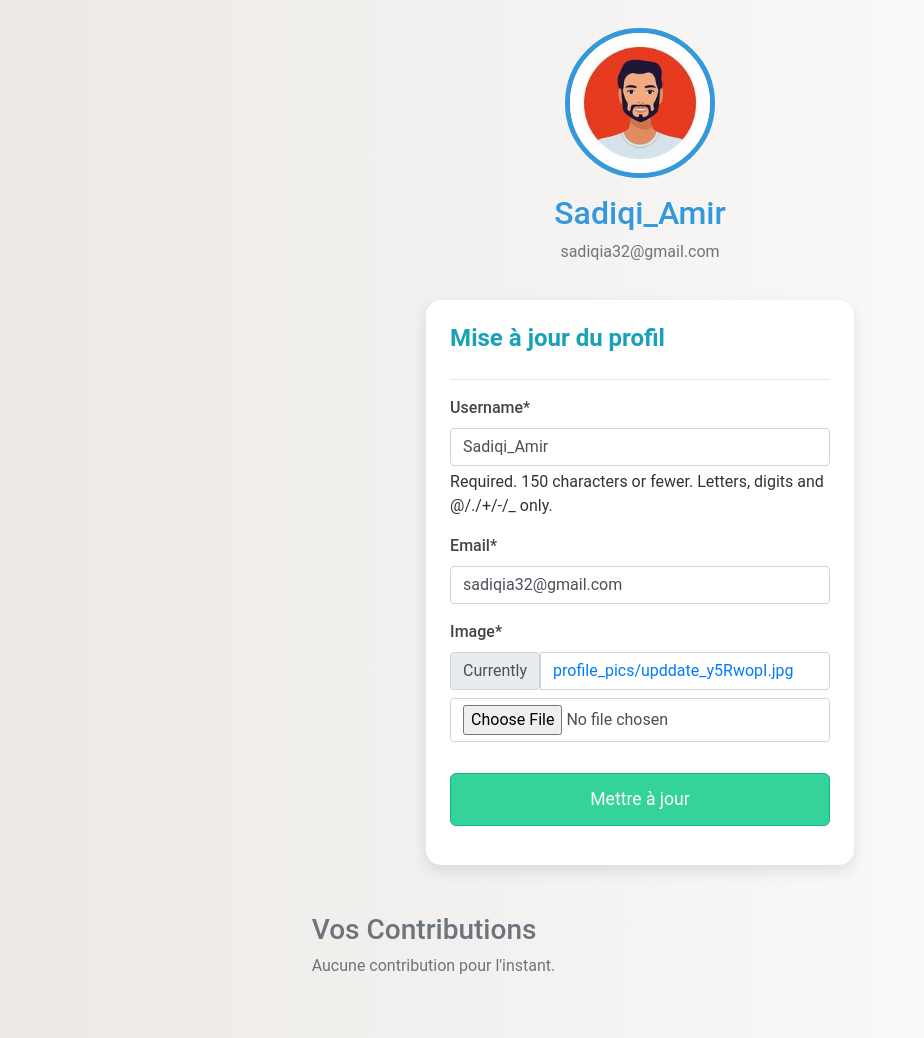
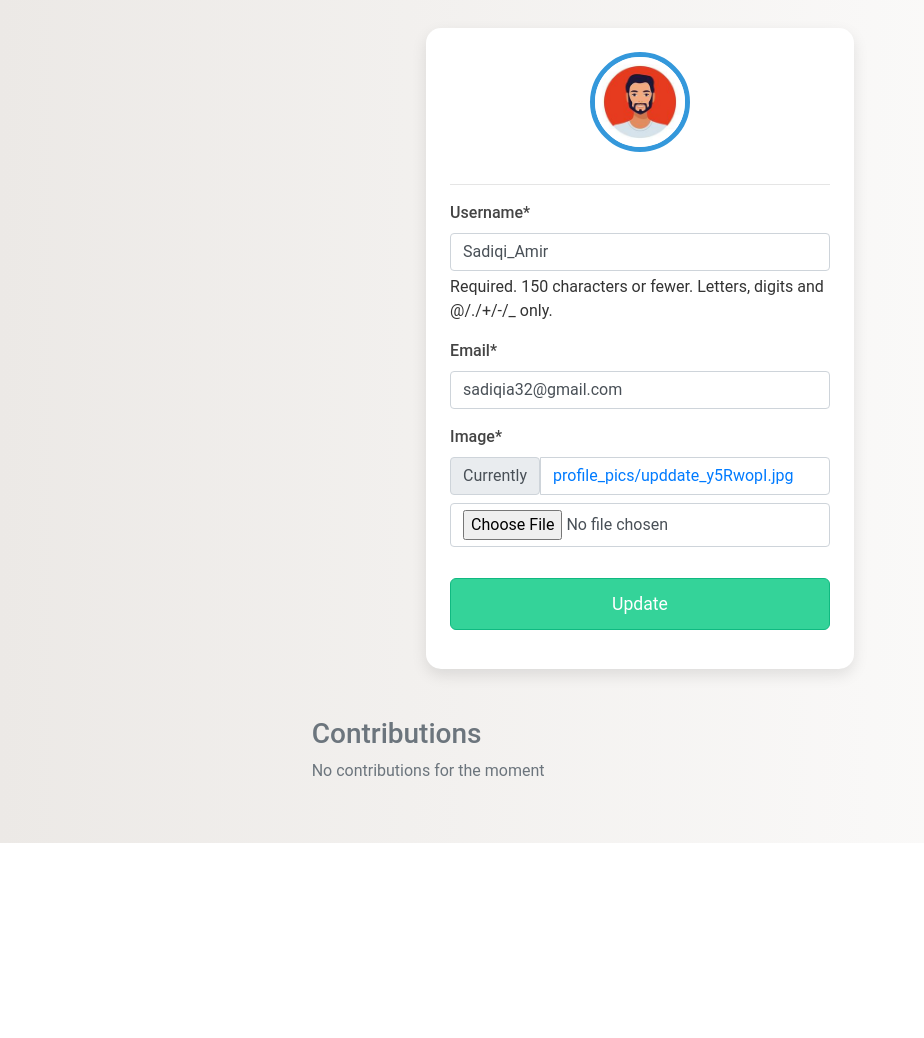
Before and after one commit to asadiqi/Web_Q3_HelbPlace, a Django app: page /profile/ in a window 1280 px wide. Shown: the part 96-1134 px from the top of the page, without its empty margins (0-924 px from the left). After the commit the page ends 939 px from the top, so only its background shows below. Run offline with Django 5.2, Linux system fonts and the light colour scheme; a user stored in the database is signed in; data comes from the database, SQL or seed files in the repository; some libraries are stand-ins or nearby versions.

Commit message:
Update profile.html

```diff
--- a/django_project/users/templates/users/profile.html
+++ b/django_project/users/templates/users/profile.html
@@ -5,33 +5,31 @@
 {% block content %}
 <div class="container py-4">
     <div class="row">
-        <!-- Profil utilisateur -->
-        <div class="col-md-4 text-center">
-            <img class="rounded-circle shadow-sm mb-3" src="{{ user.profile.image.url }}" alt="Profile Image" style="width: 150px; height: 150px;">
-            <h2 class="text-primary">{{ user.username }}</h2>
-            <p class="text-muted">{{ user.email }}</p>
-        </div>
+
         <div class="col-md-8">
             <form method="POST" enctype="multipart/form-data">
                 {% csrf_token %}
                 <div class="card shadow-sm p-4">
-                    <h4 class="card-title text-info">Mise à jour du profil</h4>
+                    <div class="row align-items-center">
+                        <div class="col-md-4 text-center">
+                            <img class="rounded-circle shadow-sm mb-3" src="{{ user.profile.image.url }}" alt="Profile Image" style="width: 100px; height: 100px;">
+                        </div>
+                    </div>
                     <hr>
                     <fieldset class="form-group">
                         {{ u_form|crispy }}
                         {{ p_form|crispy }}
                     </fieldset>
                     <div class="form-group text-end">
-                        <button type="submit" class="btn btn-info btn-lg">Mettre à jour</button>
+                        <button type="submit" class="btn btn-info btn-lg">Update</button>
                     </div>
                 </div>
             </form>
         </div>
     </div>
 
-    <!-- Contributions -->
     <div class="mt-5">
-        <h3 class="text-secondary">Vos Contributions</h3>
+        <h3 class="text-secondary">Contributions</h3>
         <div class="list-group shadow-sm">
             {% if user.profile.contributions %}
                 {% for canvas_id, count in user.profile.contributions.items %}
@@ -40,7 +38,7 @@
                     </a>
                 {% endfor %}
             {% else %}
-                <p class="text-muted">Aucune contribution pour l'instant.</p>
+                <p class="text-muted">No contributions for the moment</p>
             {% endif %}
         </div>
     </div>
```
